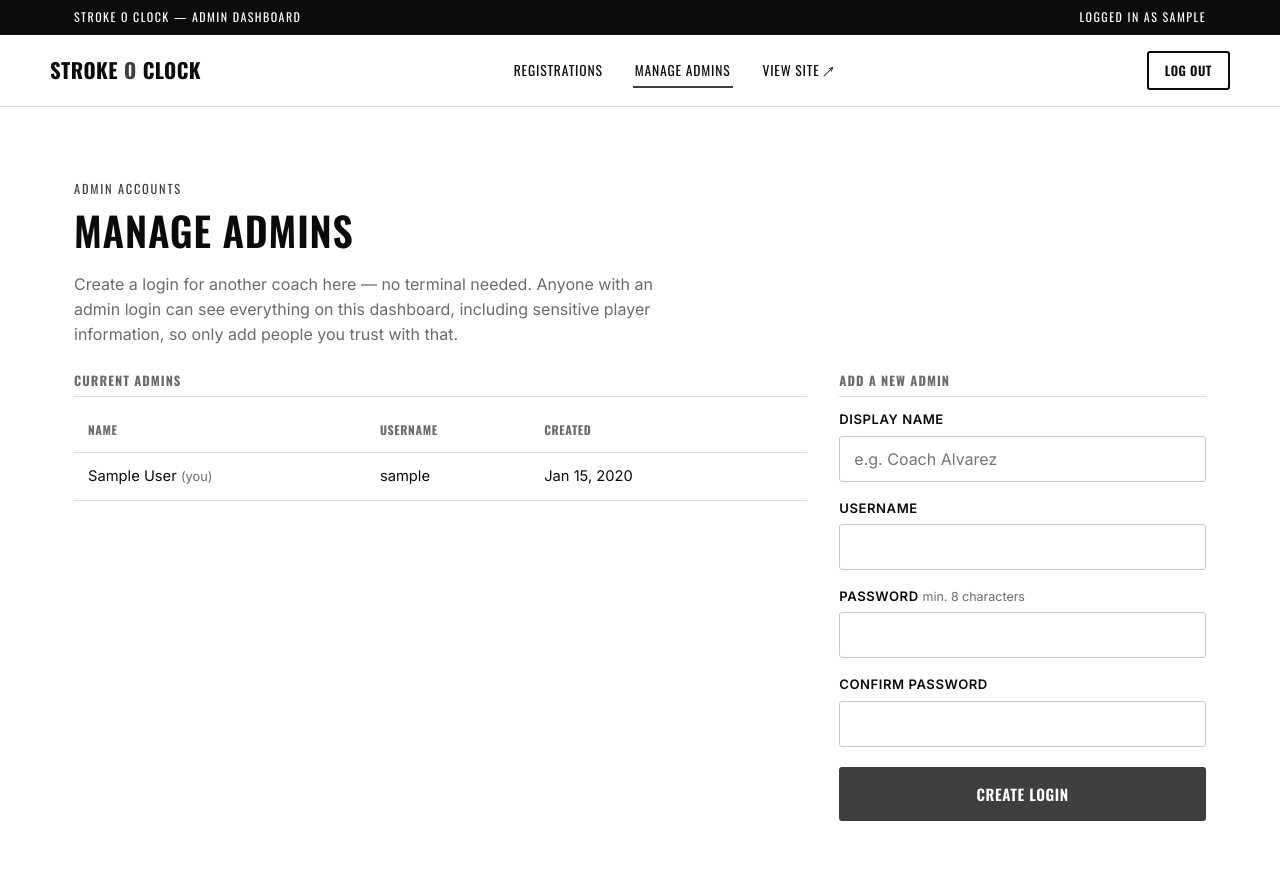
After one commit to anthonyalperov/StrokeOClock_BasketballWebsiteProgram, a Flask app: page /admin/manage in a window 1280 px wide. The commit adds this page. Run offline with Flask 3, Linux system fonts and the light colour scheme; the visitor is signed in with stand-in values (Sample User, id 1); tables that the repository leaves empty hold one stand-in row (values such as "Sample post").

Commit message:
Added manage.html fixed login issue and database fixede

```diff
--- a/app.py
+++ b/app.py
@@ -14,6 +14,8 @@ Phases implemented (see PROJECT PLAN):
 
 import os
 import re
+import csv
+import io
 from datetime import datetime, date
 from functools import wraps
 
@@ -22,8 +24,11 @@ load_dotenv()  # reads variables from a local .env file, if present
 
 from flask import (
     Flask, render_template, request, redirect, url_for,
-    flash, session, jsonify, abort
+    flash, session, jsonify, abort, Response, send_file
 )
+from flask_wtf import CSRFProtect
+from flask_limiter import Limiter
+from flask_limiter.util import get_remote_address
 
 from models import db, Player, AdminUser, ContactMessage
 
@@ -34,7 +39,17 @@ app.config["SECRET_KEY"] = os.environ.get("SECRET_KEY", "dev-secret-change-me-in
 app.config["SQLALCHEMY_DATABASE_URI"] = "sqlite:///" + os.path.join(BASE_DIR, "instance", "stroke_o_clock.db")
 app.config["SQLALCHEMY_TRACK_MODIFICATIONS"] = False
 
+# Session cookie hardening. SESSION_COOKIE_SECURE is only turned on when
+# FLASK_ENV=production is set, because it requires the site to be served
+# over HTTPS (true on hosts like Render/Railway) — turning it on for local
+# http://127.0.0.1 development would silently break login.
+app.config["SESSION_COOKIE_HTTPONLY"] = True
+app.config["SESSION_COOKIE_SAMESITE"] = "Lax"
+app.config["SESSION_COOKIE_SECURE"] = os.environ.get("FLASK_ENV") == "production"
+
 db.init_app(app)
+csrf = CSRFProtect(app)
+limiter = Limiter(get_remote_address, app=app, storage_uri="memory://")
 
 with app.app_context():
     db.create_all()
@@ -198,12 +213,12 @@ def join():
         errors.append("Grade is required.")
     if not school:
         errors.append("School is required.")
-    if not parent_name:
-        errors.append("Parent/guardian name is required.")
-    if not parent_email or not EMAIL_RE.match(parent_email):
-        errors.append("A valid parent/guardian email is required.")
-    if not parent_phone or not PHONE_RE.match(parent_phone):
-        errors.append("A valid parent/guardian phone number is required.")
+    # Parent/guardian info is optional. If something was entered, it still
+    # has to be a valid email/phone format — but leaving it blank is fine.
+    if parent_email and not EMAIL_RE.match(parent_email):
+        errors.append("Parent/guardian email isn't valid — leave it blank or fix the format.")
+    if parent_phone and not PHONE_RE.match(parent_phone):
+        errors.append("Parent/guardian phone isn't valid — leave it blank or fix the format.")
     if not emergency_contact:
         errors.append("Emergency contact name is required.")
     if not emergency_phone or not PHONE_RE.match(emergency_phone):
@@ -253,6 +268,7 @@ def join():
 # ---------------------------------------------------------------------------
 
 @app.route("/admin/login", methods=["GET", "POST"])
+@limiter.limit("5 per minute", methods=["POST"])
 def admin_login():
     if request.method == "GET":
         return render_template("admin/login.html")
@@ -360,9 +376,9 @@ def admin_edit_player(player_id):
     player.position = form.get("position", "").strip()
     player.jersey_size = form.get("jersey_size", "").strip()
     player.experience = form.get("experience", "").strip()
-    player.parent_name = form.get("parent_name", player.parent_name).strip()
-    player.parent_email = form.get("parent_email", player.parent_email).strip()
-    player.parent_phone = form.get("parent_phone", player.parent_phone).strip()
+    player.parent_name = form.get("parent_name", "").strip()
+    player.parent_email = form.get("parent_email", "").strip()
+    player.parent_phone = form.get("parent_phone", "").strip()
     player.address = form.get("address", "").strip()
     player.emergency_contact = form.get("emergency_contact", player.emergency_contact).strip()
     player.emergency_phone = form.get("emergency_phone", player.emergency_phone).strip()
@@ -385,5 +401,128 @@ def api_players():
     return jsonify([p.to_dict() for p in Player.query.order_by(Player.date_submitted.desc()).all()])
 
 
+# ---------------------------------------------------------------------------
+# CSV export — Item 1
+# ---------------------------------------------------------------------------
+
+CSV_HEADERS = [
+    "First Name", "Last Name", "Date of Birth", "Age", "Grade", "School",
+    "Height", "Weight", "Position", "Jersey Size", "Experience",
+    "Parent Name", "Parent Email", "Parent Phone", "Address",
+    "Emergency Contact", "Emergency Phone", "Medical Conditions", "Allergies",
+    "Notes", "Date Submitted", "Status",
+]
+
+
+@app.route("/admin/export/csv")
+@admin_required
+def admin_export_csv():
+    status_filter = request.args.get("status", "All")
+    query = Player.query
+    if status_filter in {"Pending", "Accepted", "Rejected", "Waitlisted"}:
+        query = query.filter_by(application_status=status_filter)
+    players = query.order_by(Player.date_submitted.desc()).all()
+
+    output = io.StringIO()
+    writer = csv.writer(output)
+    writer.writerow(CSV_HEADERS)
+    for p in players:
+        writer.writerow([
+            p.first_name, p.last_name,
+            p.date_of_birth.isoformat() if p.date_of_birth else "",
+            p.age, p.grade, p.school, p.height, p.weight, p.position, p.jersey_size,
+            p.experience, p.parent_name, p.parent_email, p.parent_phone, p.address,
+            p.emergency_contact, p.emergency_phone, p.medical_conditions, p.allergies,
+            p.notes,
+            p.date_submitted.strftime("%Y-%m-%d %H:%M") if p.date_submitted else "",
+            p.application_status,
+        ])
+
+    filename = f"stroke-o-clock-registrations-{status_filter.lower()}-{date.today().isoformat()}.csv"
+    return Response(
+        output.getvalue(),
+        mimetype="text/csv",
+        headers={"Content-Disposition": f"attachment; filename={filename}"},
+    )
+
+
+# ---------------------------------------------------------------------------
+# Database backup download — Item 3
+# ---------------------------------------------------------------------------
+
+@app.route("/admin/backup")
+@admin_required
+def admin_backup():
+    db_path = os.path.join(BASE_DIR, "instance", "stroke_o_clock.db")
+    if not os.path.exists(db_path):
+        flash("No database file found yet.", "error")
+        return redirect(url_for("admin_dashboard"))
+    timestamp = datetime.utcnow().strftime("%Y%m%d-%H%M%S")
+    return send_file(
+        db_path,
+        as_attachment=True,
+        download_name=f"stroke_o_clock_backup_{timestamp}.db",
+    )
+
+
+# ---------------------------------------------------------------------------
+# Admin account management — Item 2
+# ---------------------------------------------------------------------------
+
+@app.route("/admin/manage", methods=["GET", "POST"])
+@admin_required
+def admin_manage():
+    if request.method == "POST":
+        username = request.form.get("username", "").strip()
+        display_name = request.form.get("display_name", "").strip()
+        password = request.form.get("password", "")
+        confirm_password = request.form.get("confirm_password", "")
+
+        errors = []
+        if not username:
+            errors.append("Username is required.")
+        elif AdminUser.query.filter_by(username=username).first():
+            errors.append(f"Username '{username}' is already taken.")
+        if not display_name:
+            errors.append("Display name is required.")
+        if len(password) < 8:
+            errors.append("Password must be at least 8 characters.")
+        if password != confirm_password:
+            errors.append("Passwords do not match.")
+
+        if errors:
+            for e in errors:
+                flash(e, "error")
+        else:
+            new_admin = AdminUser(username=username, display_name=display_name)
+            new_admin.set_password(password)
+            db.session.add(new_admin)
+            db.session.commit()
+            flash(f"Created a login for {display_name}.", "success")
+            return redirect(url_for("admin_manage"))
+
+    admins = AdminUser.query.order_by(AdminUser.created_at).all()
+    return render_template("admin/manage.html", admins=admins)
+
+
+@app.route("/admin/manage/<int:admin_id>/delete", methods=["POST"])
+@admin_required
+def admin_delete_admin(admin_id):
+    if admin_id == session.get("admin_id"):
+        flash("You can't delete the account you're currently logged in with.", "error")
+        return redirect(url_for("admin_manage"))
+
+    target = AdminUser.query.get_or_404(admin_id)
+    name = target.display_name or target.username
+    db.session.delete(target)
+    db.session.commit()
+    flash(f"Removed the login for {name}.", "success")
+    return redirect(url_for("admin_manage"))
+
+
 if __name__ == "__main__":
-    app.run(debug=True)
+    # debug=True is a real security risk in production (it exposes an
+    # interactive in-browser debugger that can execute code). Set
+    # FLASK_ENV=production on your host to turn it off automatically.
+    debug_mode = os.environ.get("FLASK_ENV") != "production"
+    app.run(debug=debug_mode)
--- a/models.py
+++ b/models.py
@@ -34,9 +34,9 @@ class Player(db.Model):
     experience = db.Column(db.Text)
 
     # Parent / guardian information
-    parent_name = db.Column(db.String(120), nullable=False)
-    parent_email = db.Column(db.String(120), nullable=False)
-    parent_phone = db.Column(db.String(30), nullable=False)
+    parent_name = db.Column(db.String(120))
+    parent_email = db.Column(db.String(120))
+    parent_phone = db.Column(db.String(30))
     address = db.Column(db.String(200))
 
     # Emergency information (sensitive — never rendered outside admin auth)
--- a/requirements.txt
+++ b/requirements.txt
@@ -2,3 +2,6 @@ Flask==3.0.3
 Flask-SQLAlchemy==3.1.1
 Werkzeug==3.0.4
 python-dotenv==1.0.1
+Flask-WTF==1.2.1
+Flask-Limiter==3.8.0
+gunicorn==22.0.0
--- a/static/css/style.css
+++ b/static/css/style.css
@@ -279,6 +279,11 @@ button, .btn {
 }
 @media (max-width: 900px) { .card-grid { grid-template-columns: repeat(2, 1fr); } }
 @media (max-width: 600px) { .card-grid { grid-template-columns: 1fr; } }
+
+.card-center {
+  grid-column: 2 / 3;
+}
+@media (max-width: 900px) { .card-center { grid-column: auto; } }
 
 .card {
   border: 1px solid var(--line);
--- a/templates/admin/_admin_base.html
+++ b/templates/admin/_admin_base.html
@@ -19,6 +19,7 @@
       <a class="logo" href="{{ url_for('admin_dashboard') }}">Stroke<span class="accent-o">O</span>Clock</a>
       <ul class="nav-links" style="display:flex;">
         <li><a href="{{ url_for('admin_dashboard') }}">Registrations</a></li>
+        <li><a href="{{ url_for('admin_manage') }}">Manage Admins</a></li>
         <li><a href="{{ url_for('home') }}" target="_blank" rel="noopener">View Site &#8599;</a></li>
       </ul>
       <div class="nav-cta">
--- a/templates/admin/login.html
+++ b/templates/admin/login.html
@@ -27,6 +27,7 @@
 
       <div class="form-shell" style="background:var(--paper);">
         <form method="POST" action="{{ url_for('admin_login') }}">
+          <input type="hidden" name="csrf_token" value="{{ csrf_token() }}">
           <div class="form-field full" style="margin-bottom:18px;">
             <label for="username">Username</label>
             <input type="text" id="username" name="username" required autofocus>
--- /dev/null
+++ b/templates/admin/manage.html
@@ -0,0 +1,80 @@
+{% extends "admin/_admin_base.html" %}
+{% block title %}Manage Admins — Stroke O Clock Admin{% endblock %}
+{% block content %}
+
+<section class="section-tight">
+  <div class="container">
+    <div class="section-header" style="margin-bottom:28px;">
+      <div class="section-eyebrow">Admin Accounts</div>
+      <h2 class="mt-0">Manage Admins</h2>
+      <p style="color:var(--muted); margin-top:8px; max-width:60ch;">
+        Create a login for another coach here — no terminal needed. Anyone with an
+        admin login can see everything on this dashboard, including sensitive
+        player information, so only add people you trust with that.
+      </p>
+    </div>
+
+    <div class="detail-grid">
+      <div>
+        <div class="detail-block">
+          <h4>Current Admins</h4>
+          <table>
+            <thead>
+              <tr>
+                <th>Name</th>
+                <th>Username</th>
+                <th>Created</th>
+                <th></th>
+              </tr>
+            </thead>
+            <tbody>
+              {% for admin in admins %}
+              <tr>
+                <td>{{ admin.display_name or '—' }}{% if admin.id == session.get('admin_id') %} <span style="color:var(--muted); font-size:0.8rem;">(you)</span>{% endif %}</td>
+                <td>{{ admin.username }}</td>
+                <td>{{ admin.created_at.strftime('%b %d, %Y') if admin.created_at else '—' }}</td>
+                <td>
+                  {% if admin.id != session.get('admin_id') %}
+                  <form method="POST" action="{{ url_for('admin_delete_admin', admin_id=admin.id) }}" data-confirm="Remove this admin login? They won't be able to log in anymore.">
+                    <input type="hidden" name="csrf_token" value="{{ csrf_token() }}">
+                    <button type="submit" class="btn btn-danger btn-small">Remove</button>
+                  </form>
+                  {% endif %}
+                </td>
+              </tr>
+              {% endfor %}
+            </tbody>
+          </table>
+        </div>
+      </div>
+
+      <div>
+        <div class="detail-block">
+          <h4>Add a New Admin</h4>
+          <form method="POST" action="{{ url_for('admin_manage') }}">
+            <input type="hidden" name="csrf_token" value="{{ csrf_token() }}">
+            <div class="form-field" style="margin-bottom:16px;">
+              <label for="display_name">Display Name</label>
+              <input type="text" id="display_name" name="display_name" required placeholder="e.g. Coach Alvarez">
+            </div>
+            <div class="form-field" style="margin-bottom:16px;">
+              <label for="username">Username</label>
+              <input type="text" id="username" name="username" required>
+            </div>
+            <div class="form-field" style="margin-bottom:16px;">
+              <label for="password">Password <span class="hint">min. 8 characters</span></label>
+              <input type="password" id="password" name="password" required minlength="8">
+            </div>
+            <div class="form-field" style="margin-bottom:20px;">
+              <label for="confirm_password">Confirm Password</label>
+              <input type="password" id="confirm_password" name="confirm_password" required minlength="8">
+            </div>
+            <button type="submit" class="btn btn-accent" style="width:100%; justify-content:center;">Create Login</button>
+          </form>
+        </div>
+      </div>
+    </div>
+  </div>
+</section>
+
+{% endblock %}
--- a/templates/join-confirmation.html
+++ b/templates/join-confirmation.html
@@ -7,7 +7,7 @@
     <div class="section-eyebrow">Registration Received</div>
     <h1>Thanks, {{ player.first_name }}.</h1>
     <p class="lede" style="margin:0 auto 8px;">Your registration has been submitted and is marked <strong>Pending</strong> review.</p>
-    <p style="color:var(--muted); margin-bottom:32px;">A coach will follow up with {{ player.parent_name }} at {{ player.parent_email }} with next steps.</p>
+    <p style="color:var(--muted); margin-bottom:32px;">A coach will follow up using the contact information you provided.</p>
     <a class="btn btn-outline" href="{{ url_for('home') }}">Back to Home</a>
   </div>
 </section>
--- a/templates/join.html
+++ b/templates/join.html
@@ -14,6 +14,7 @@
   <div class="container">
     <div class="form-shell" style="max-width:900px; margin:0 auto;">
       <form method="POST" action="{{ url_for('join') }}" id="registration-form" novalidate>
+        <input type="hidden" name="csrf_token" value="{{ csrf_token() }}">
 
         <fieldset>
           <legend>Player Information</legend>
```
Also changed, not shown: templates/admin/dashboard.html (+10 -4 lines), templates/admin/edit_player.html (+5 -4 lines), templates/admin/player_detail.html (+6 -4 lines), templates/contact.html (+26 -11 lines), 1 other file.
